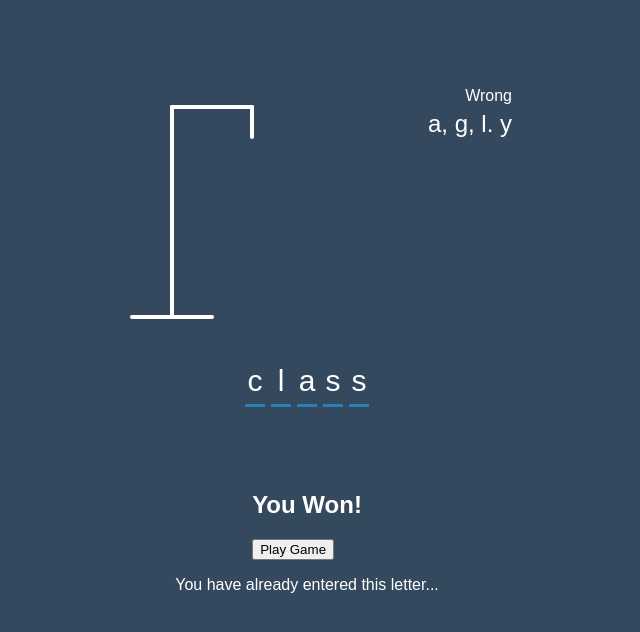
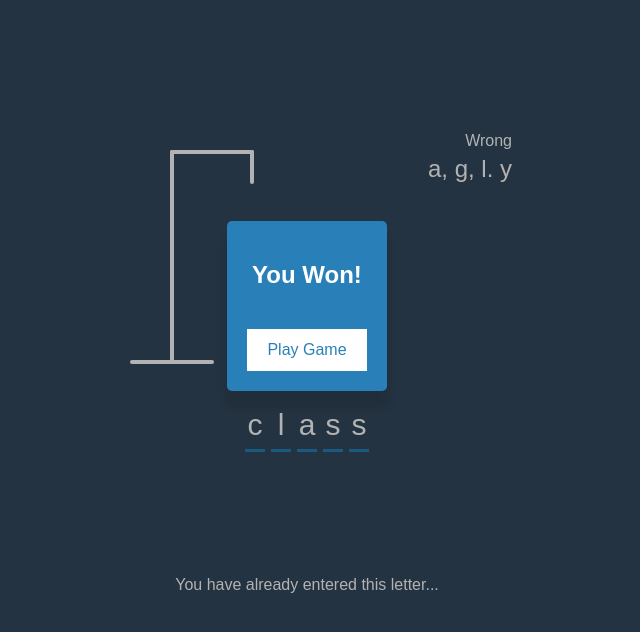
Before and after one commit to kahlilashanti/hangman, a plain HTML site: page index.html in a window 1280 px wide. Shown: the part 94-726 px from the top of the page, without its empty margins (333-973 px from the left). Drawn offline with Linux system fonts and the light colour scheme.

Commit message:
updated css

```diff
--- a/style.css
+++ b/style.css
@@ -76,3 +76,38 @@ h1 {
     height: 50px;
     width: 20px;
 }
+
+.popup-container {
+    background-color: rgba(0, 0, 0, 0.3);
+    position: fixed;
+    top: 0;
+    bottom: 0;
+    left: 0;
+    right: 0;
+    display: flex;
+    /* display: none; */
+    align-items: center;
+    justify-content: center;
+}
+
+.popup {
+    background: #2980b9;
+    border-radius: 5px;
+    box-shadow: 0 15px 10px 3px rgba(0, 0, 0, 0.1);
+    padding: 20px;
+    text-align: center;
+}
+
+.popup button {
+    cursor: pointer;
+    background-color: #fff;
+    color: #2980b9;
+    border: 0;
+    margin-top: 20px;
+    padding: 12px 20px;
+    font-size: 16px;
+}
+
+.popup button:active {
+    transform: scale(0.98);
+}
```
